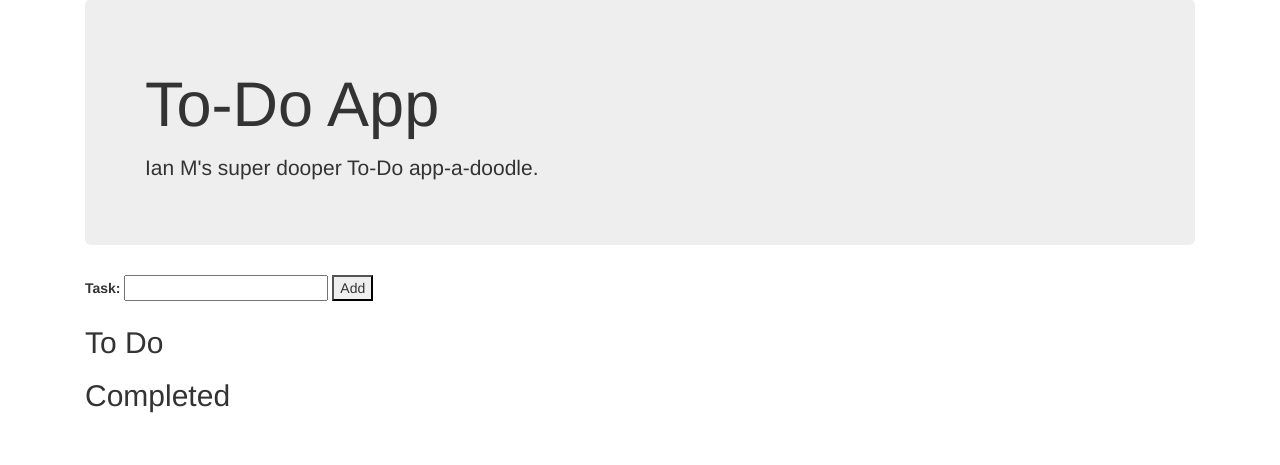
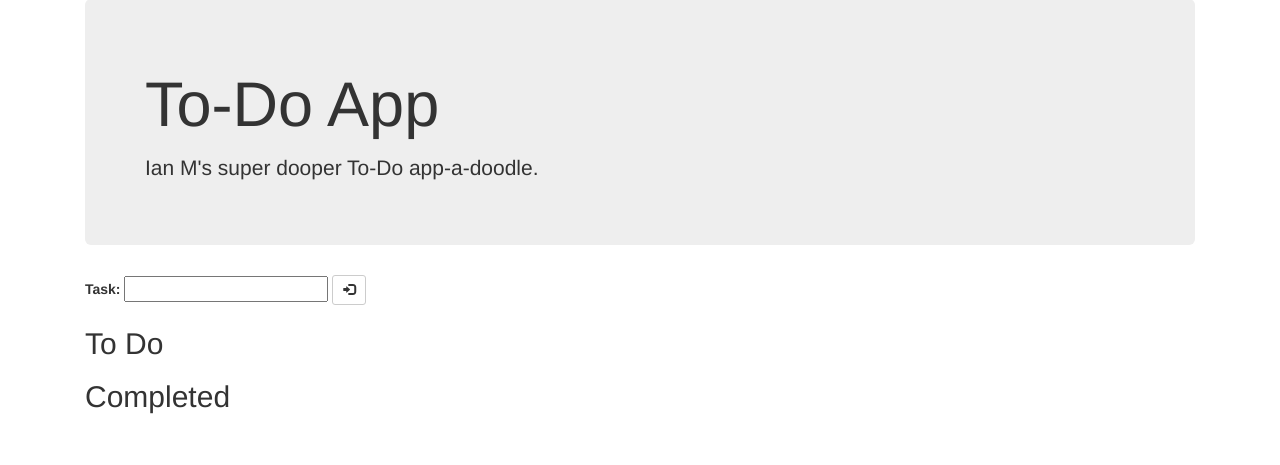
Before and after one commit to ianm1968/ToDoTake2, a Flask app: page / in a window 1280 px wide. Shown: the part 78-543 px from the top of the page. Run offline with Flask 2, Linux system fonts and the light colour scheme; data that the repository does not hold is empty; some libraries are stand-ins or nearby versions.

Commit message:
stylised add and done list buttons

```diff
--- a/todo_app/templates/index.html
+++ b/todo_app/templates/index.html
@@ -12,8 +12,10 @@
     <label>Task:
       <input name="task_title" type="text" required>
     </label>
-    <button formaction="/add" >Add</button>
-  </form>
+    <button type="submit" formaction="/add" class="btn btn-default btn-sm">
+      <span class="glyphicon glyphicon-log-in"></span>
+    </button>
+</form>
 
   <form method="post" >
     <div class="row">
@@ -25,10 +27,10 @@
               <input type="hidden" id="task_id" name="task_id" value={{item.id}}>
               <label for="task_id">{{item.name}}</label>
               <button type="submit" formaction="/complete" class="btn btn-default btn-sm">
-                <span class="glyphicon glyphicon-ok"></span> Done
+                <span class="glyphicon glyphicon-ok"></span>
               </button>
               <button type="submit" formaction="/delete" class="btn btn-default btn-sm">
-                <span class="glyphicon glyphicon-remove"></span> Delete
+                <span class="glyphicon glyphicon-trash"></span>
               </button>
             </form>
             {% endif %}
@@ -39,8 +41,14 @@
             <form method="post">
               <input type="hidden" id="task_id" name="task_id" value={{item.id}}>
               <label for="task_id">{{item.name}}</label>
-              <input type="submit" value="Restore" formaction="/restore">
-              <input type="submit" value="Delete" formaction="/delete">
+              <input type="hidden" id="task_id" name="task_id" value={{item.id}}>
+              <label for="task_id">{{item.name}}</label>
+              <button type="submit" formaction="/restore" class="btn btn-default btn-sm">
+                <span class="glyphicon glyphicon-repeat"></span>
+              </button>
+              <button type="submit" formaction="/delete" class="btn btn-default btn-sm">
+                <span class="glyphicon glyphicon-trash"></span>
+              </button>
             </form>
             {% endif %}
           {% endfor %}
```
